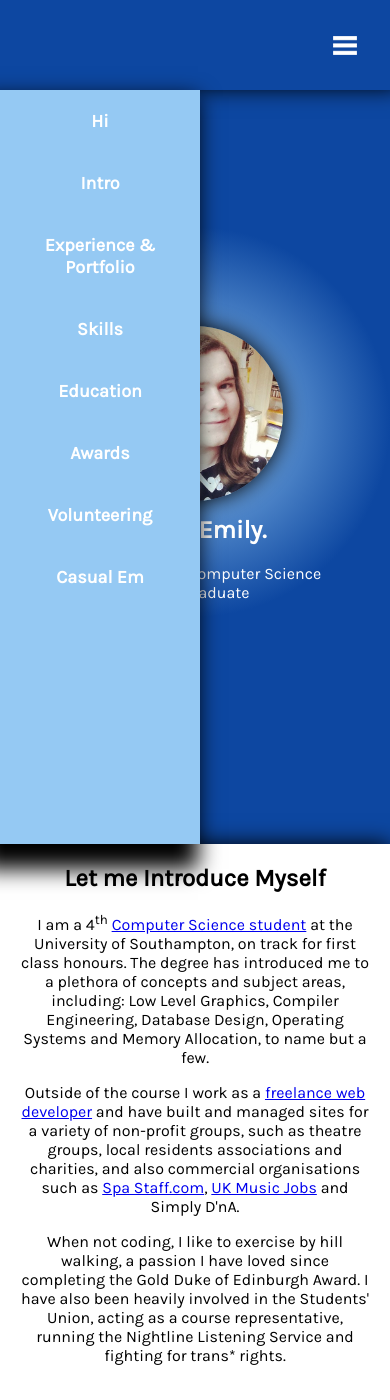
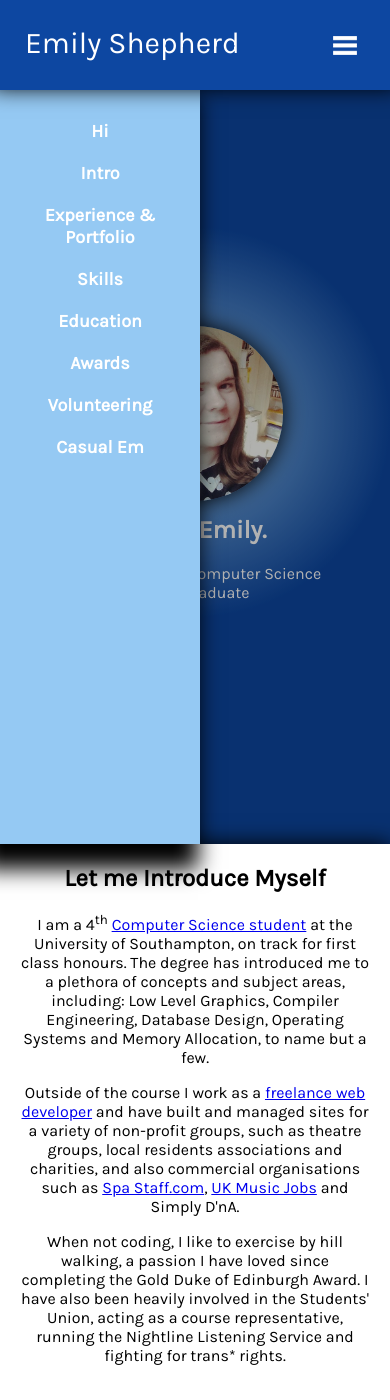
Before and after one commit to EmilyShepherd/Personal-Website, a PHP site: page / in a window 390 px wide, after a click that opens the changed part. Shown: the top 1400 px of the page. Run offline with PHP 8.4, Linux system fonts and the light colour scheme.

Commit message:
Better menu

```diff
--- a/css/mobile.css
+++ b/css/mobile.css
@@ -22,10 +22,15 @@ nav
     top: 0px;
     box-shadow: black 0 -11px 21px 9px;
     text-align: left;
-    z-index: 3;
+    z-index: 4;
 }
 
-nav a
+#linkHolder
+{
+    display: none;
+}
+
+#menuBar a
 {
     display: block;
     color: white;
@@ -33,7 +38,7 @@ nav a
     font-size: 18px;
     text-decoration: none;
     text-align: center;
-    padding: 20px;
+    padding: 10px;
 }
 
 label[for="menu"]
@@ -45,6 +50,7 @@ label[for="menu"]
     height: 70px;
     width: 70px;
     background: url('/images/menu.png') no-repeat center;
+    z-index: 6;
 }
 
 #menu
@@ -52,12 +58,12 @@ label[for="menu"]
     display: none;
 }
 
-#menu:checked ~ #linkHolder
+#menu:checked ~ #menuBar
 {
     left: 0px;
 }
 
-#linkHolder
+#menuBar
 {
     width: 200px;
     position: fixed;
@@ -67,7 +73,37 @@ label[for="menu"]
     transition: left ease 0.3s;
     box-shadow: black -11px 16px 21px 9px;
     background: #95c9f3;
-    z-index: 1;
+    z-index: 3;
+    padding-top: 20px;
+    overflow-y: scroll;
+}
+
+#menu:checked ~ .coverAll
+{
+    display: block;
+}
+
+.coverAll
+{
+    height: 100%;
+    width: 100%;
+    position: fixed;
+    background: black;
+    top: 0px;
+    left: 0px;
+    display: none;
+    opacity: 0.3;
+    z-index: 3;
+}
+
+#sectionTitle
+{
+    position: fixed;
+    top: 25px;
+    left: 25px;
+    z-index: 7;
+    color: white;
+    font-size: 30px;
 }
 
 .band h1
@@ -96,6 +132,7 @@ section:not(.band) section
     box-shadow: black 0 0px 21px 0px;
     box-sizing: border-box;
     margin: 10px 0;
+    width: 100%;
 }
 
 .band
--- a/css/style.css
+++ b/css/style.css
@@ -95,6 +95,79 @@ nav a span
 nav a:hover span
 {
      bottom: 15px;
+}
+
+@media (max-width: 1115px)
+{
+    nav
+    {
+        padding-right: 90px;
+    }
+
+    #menuBar a
+    {
+        display: block;
+        color: white;
+        font-weight: bold;
+        font-size: 18px;
+        text-decoration: none;
+        text-align: center;
+        padding: 10px;
+    }
+
+    label[for="menu"]
+    {
+        display: block;
+        position: fixed;
+        right: 0px;
+        top: 0px;
+        height: 90px;
+        width: 90px;
+        background: url('/images/menu.png') #0D47A1 no-repeat center;
+        z-index: 5;
+    }
+
+    #menu
+    {
+        display: none;
+    }
+
+    #menu:checked ~ #menuBar
+    {
+        left: 0px;
+    }
+
+    #menuBar
+    {
+        width: 200px;
+        position: fixed;
+        top: 90px;
+        bottom: 0px;
+        left: -220px;
+        transition: left ease 0.3s;
+        box-shadow: black -11px 16px 21px 9px;
+        background: #95c9f3;
+        z-index: 3;
+        padding-top: 20px;
+    }
+
+    #menu:checked ~ .coverAll
+    {
+        display: block;
+    }
+
+    .coverAll
+    {
+        height: 100%;
+        width: 100%;
+        position: fixed;
+        background: black;
+        top: 0px;
+        left: 0px;
+        display: none;
+        opacity: 0.3;
+        z-index: 3;
+    }
 }
 
 h1
--- a/index.html
+++ b/index.html
@@ -48,10 +48,6 @@
   </head>
   <body>
     <nav id="top">
-      <!-- Menu Button (for mobiles) -->
-      <label for="menu">&nbsp;</label>
-      <input type="checkbox" id="menu" />
-
       <!-- Links -->
       <div id="linkHolder">
         <a href="#hi" id="hi_href"><span>Hi</span></a>
@@ -64,6 +60,25 @@
         <a href="#casual"><span>Casual Em</span></a>
       </div>
     </nav>
+
+    <!-- Menu Button (for mobiles) -->
+    <label for="menu">&nbsp;</label>
+    <input type="checkbox" id="menu" />
+    <div class="coverAll" onclick="document.getElementById('menu').checked=false;"></div>
+
+    <span id="sectionTitle">Emily Shepherd</span>
+
+    <!-- Links -->
+    <div id="menuBar">
+      <a href="#hi" id="hi_href"><span>Hi</span></a>
+      <a href="#intro" id="intro_href"><span>Intro</span></a>
+      <a href="#experience" id="experience_href"><span>Experience & Portfolio</span></a>
+      <a href="#skills" id="skills_href"><span>Skills</span></a>
+      <a href="#education"><span>Education</span></a>
+      <a href="#awards"><span>Awards</span></a>
+      <a href="#volunteering"><span>Volunteering</span></a>
+      <a href="#casual"><span>Casual Em</span></a>
+    </div>
 
     <!-- Content -->
     <main id="hi">
--- a/js/effects.js
+++ b/js/effects.js
@@ -21,6 +21,8 @@
 
                 var el = document.getElementById(this.href.split('#')[1]);
 
+                document.getElementById('menu').checked = false;
+
                 scrollTo(el.winOffsetY - 180);
             });
         }
@@ -28,9 +30,7 @@
 
     window.onscroll = (function()
     {
-        if (window.matchMedia('(max-width: 780px)').matches) return;
-
-        var s = window.scrollY;
+        var s = (window.matchMedia('(max-width: 780px)').matches) ? 0 : window.scrollY;
 
         // LINKS
         var lOffset     = lStep * s;
@@ -124,10 +124,23 @@
 
         window.CSPL.getNaturalKs(curve.xs, curve.ys, curve.ks);
 
+        for (var i in curve.ks)
+        {
+            curve.ks[i] = Math.max(0, curve.ks[i]);
+        }
+
+        window._curve = curve;
+
         var over = Math.max(0, linkW - w + 40);
+
+        if (window.matchMedia('(max-width: 1115px)').matches)
+        {
+            over += 100;
+        }
+
         lStep    = over / (document.body.offsetHeight - window.innerHeight);
 
-        window.onscroll();
+        window.scrollBy(0, 1);
     });
 
     function scrollTo(y, duration)
```
